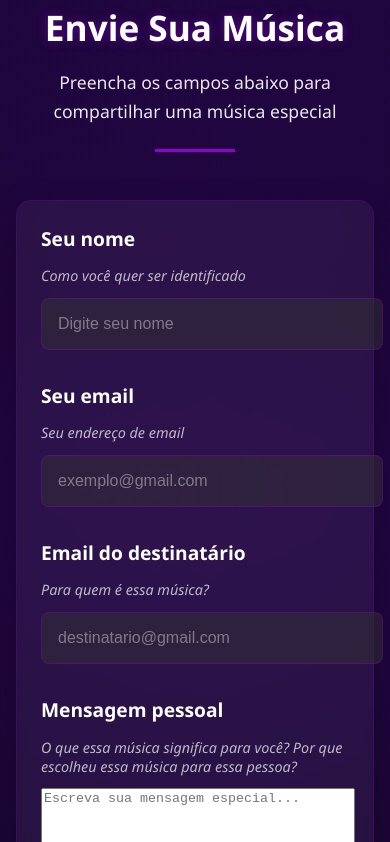
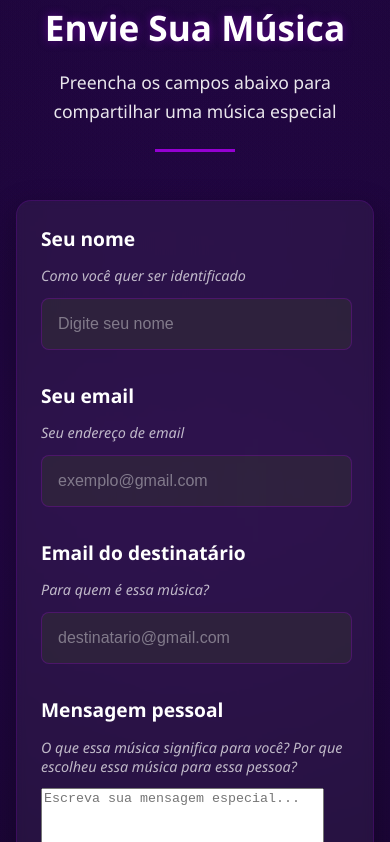
Before and after one commit to CarolLimav/SoundLetter, an Angular app: page / in a window 390 px wide. Shown: the part 1813-2655 px from the top of the page. Built offline with nearby package versions, Linux system fonts and the light colour scheme; a web font is replaced by a local one.

Commit message:
Update forms.component.css

```diff
--- a/src/app/forms/forms.component.css
+++ b/src/app/forms/forms.component.css
@@ -165,7 +165,7 @@
   animation: bounce 0.5s;
 }
 
-/* Botão "Tentar novamente" ajustado */
+
 .try-again-btn {
   width: auto;
   display: inline-flex;
@@ -335,7 +335,7 @@
 
   .form-input,
   .form-textarea {
-      width: 100%;
+      width: 90%;
       min-width: unset;
       max-width: 100%;
   }
```
